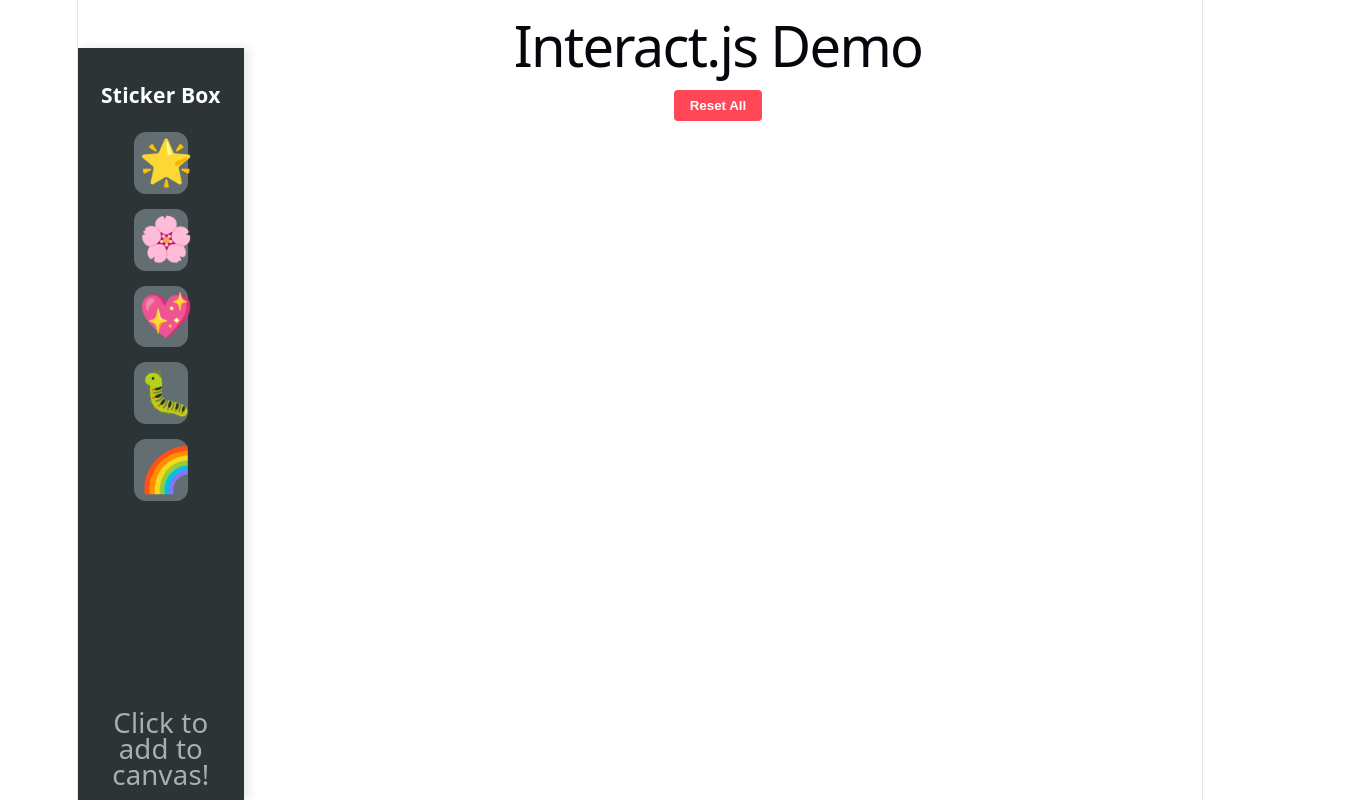
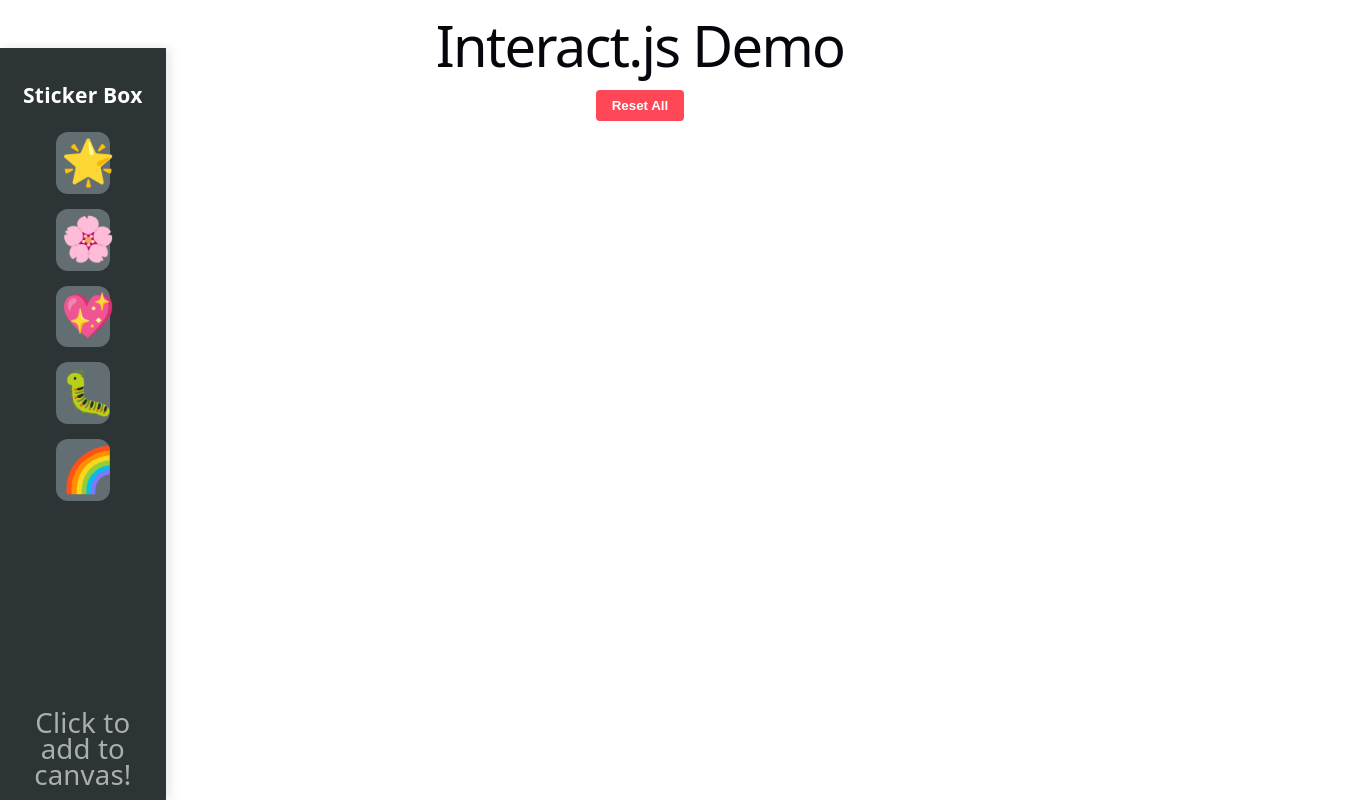
Before and after one commit to annalapradeBU/interact-show-and-tell, a React (Vite) app: page / in a window 1280 px wide. Shown: the whole page, 1358 px wide, since content can reach past the window. Built offline with nearby package versions, Linux system fonts and the light colour scheme.

Commit message:
quick aesthetic changes

```diff
--- a/src/index.css
+++ b/src/index.css
@@ -25,9 +25,7 @@
   -webkit-font-smoothing: antialiased;
   -moz-osx-font-smoothing: grayscale;
 
-  @media (max-width: 1024px) {
-    font-size: 16px;
-  }
+
 }
 
 @media (prefers-color-scheme: dark) {
@@ -50,17 +48,7 @@
   }
 }
 
-#root {
-  width: 1126px;
-  max-width: 100%;
-  margin: 0 auto;
-  text-align: center;
-  border-inline: 1px solid var(--border);
-  min-height: 100svh;
-  display: flex;
-  flex-direction: column;
-  box-sizing: border-box;
-}
+
 
 body {
   margin: 0;
```
